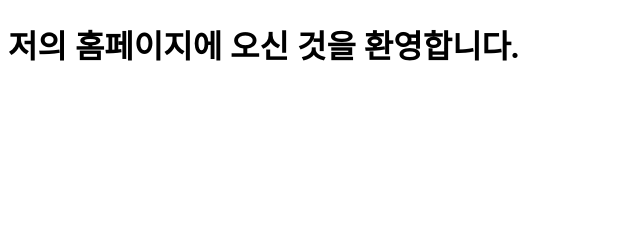
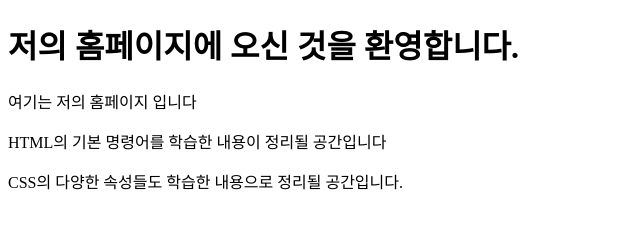
Before and after one commit to jackqrim/study, a plain HTML site: page index.html in a window 1280 px wide. Shown: the whole page, without its empty margins (0-640 px from the left). Drawn offline with Linux system fonts and the light colour scheme.

Commit message:
웹페이지 단락 내용 추가

```diff
--- a/index.html
+++ b/index.html
@@ -8,5 +8,8 @@
 </head>
 <body>
   <h1>저의 홈페이지에 오신 것을 환영합니다.</h1>
+  <p>여기는 저의 홈페이지 입니다</p>
+  <p>HTML의 기본 명령어를 학습한 내용이 정리될 공간입니다</p>
+  <p>CSS의 다양한 속성들도 학습한 내용으로 정리될 공간입니다.</p>
 </body>
 </html>
```
